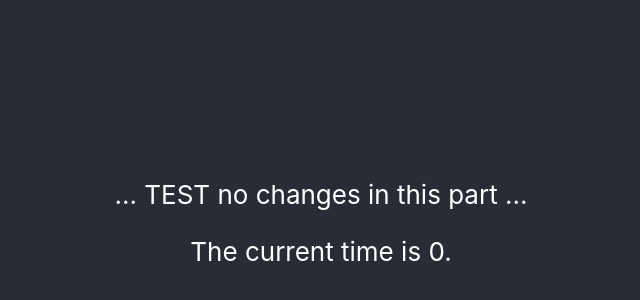
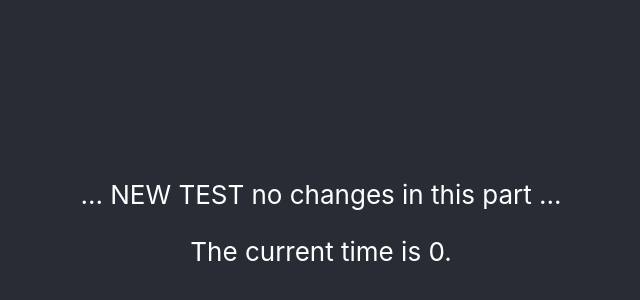
Before and after one commit to daltonhahn/d-and-dbs, a React (Create React App) app in the folder webapp/: page / in a window 1280 px wide. Shown: the part 164-464 px from the top of the page, without its empty margins (319-959 px from the left). Built offline with nearby package versions, Linux system fonts and the light colour scheme; no server answers.

Commit message:
Dev Test 2

```diff
--- a/webapp/src/App.js
+++ b/webapp/src/App.js
@@ -15,7 +15,7 @@ function App() {
     <div className="App">
       <header className="App-header">
 
-        ... TEST no changes in this part ...
+        ... NEW TEST no changes in this part ...
 
         <p>The current time is {currentTime}.</p>
       </header>
```
